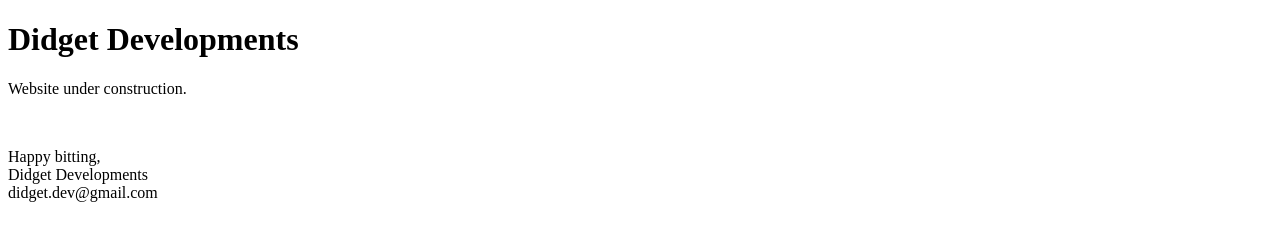
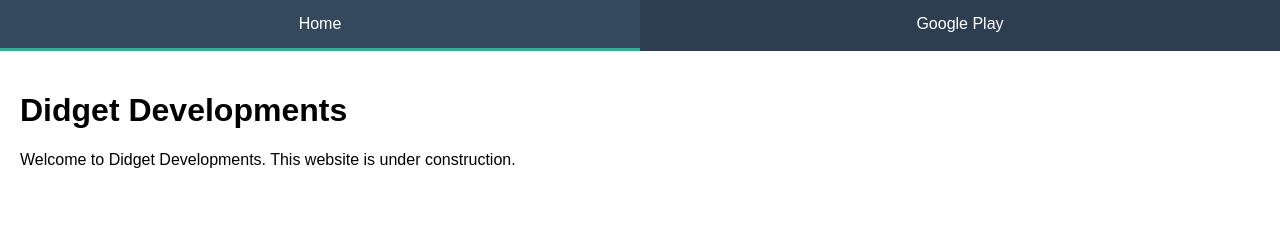
Before and after one commit to didgetbit-dev/didgetbit-dev.github.io, a plain HTML site: page index.html in a window 1280 px wide. Drawn offline with Linux system fonts and the light colour scheme.

Commit message:
Update index.html

```diff
--- a/index.html
+++ b/index.html
@@ -1,15 +1,73 @@
 <!DOCTYPE html>
-<html>
-  <head>
-    <title>Didget Developments</title>
-  </head>
-  <body>
+<html lang="en">
+<head>
+  <meta charset="UTF-8" />
+  <meta name="viewport" content="width=device-width, initial-scale=1.0" />
+  <title>Didget Developments</title>
+  <style>
+    body {
+      font-family: Arial, sans-serif;
+      margin: 0;
+      padding: 0;
+    }
+    .tab-container {
+      display: flex;
+      background-color: #2c3e50;
+    }
+    .tab {
+      flex: 1;
+      padding: 15px;
+      text-align: center;
+      color: white;
+      cursor: pointer;
+      border-bottom: 3px solid transparent;
+      transition: background-color 0.3s, border-bottom 0.3s;
+    }
+    .tab:hover {
+      background-color: #34495e;
+    }
+    .tab.active {
+      border-bottom: 3px solid #1abc9c;
+      background-color: #34495e;
+    }
+    .content {
+      padding: 20px;
+      display: none;
+    }
+    .content.active {
+      display: block;
+    }
+  </style>
+</head>
+<body>
+
+  <div class="tab-container">
+    <div class="tab active" onclick="showTab('home')">Home</div>
+    <div class="tab" onclick="showTab('google')">Google Play</div>
+  </div>
+
+  <div id="home" class="content active">
     <h1>Didget Developments</h1>
+    <p>Welcome to Didget Developments. This website is under construction.</p>
+  </div>
 
-    <p>Website under construction.</p>
-    <br>
-    <p>Happy bitting,<br>
-    Didget Developments<br>
-    didget.dev@gmail.com</p>
-  </body>
+  <div id="google" class="content">
+    <h1>Google Play</h1>
+    <p>Check out our apps on <a href="https://play.google.com" target="_blank">Google Play</a>.</p>
+  </div>
+
+  <script>
+    function showTab(tabId) {
+      const tabs = document.querySelectorAll('.tab');
+      const contents = document.querySelectorAll('.content');
+
+      tabs.forEach(tab => tab.classList.remove('active'));
+      contents.forEach(content => content.classList.remove('active'));
+
+      document.querySelector(`.tab[onclick="showTab('${tabId}')"]`).classList.add('active');
+      document.getElementById(tabId).classList.add('active');
+    }
+  </script>
+
+</body>
 </html>
```
